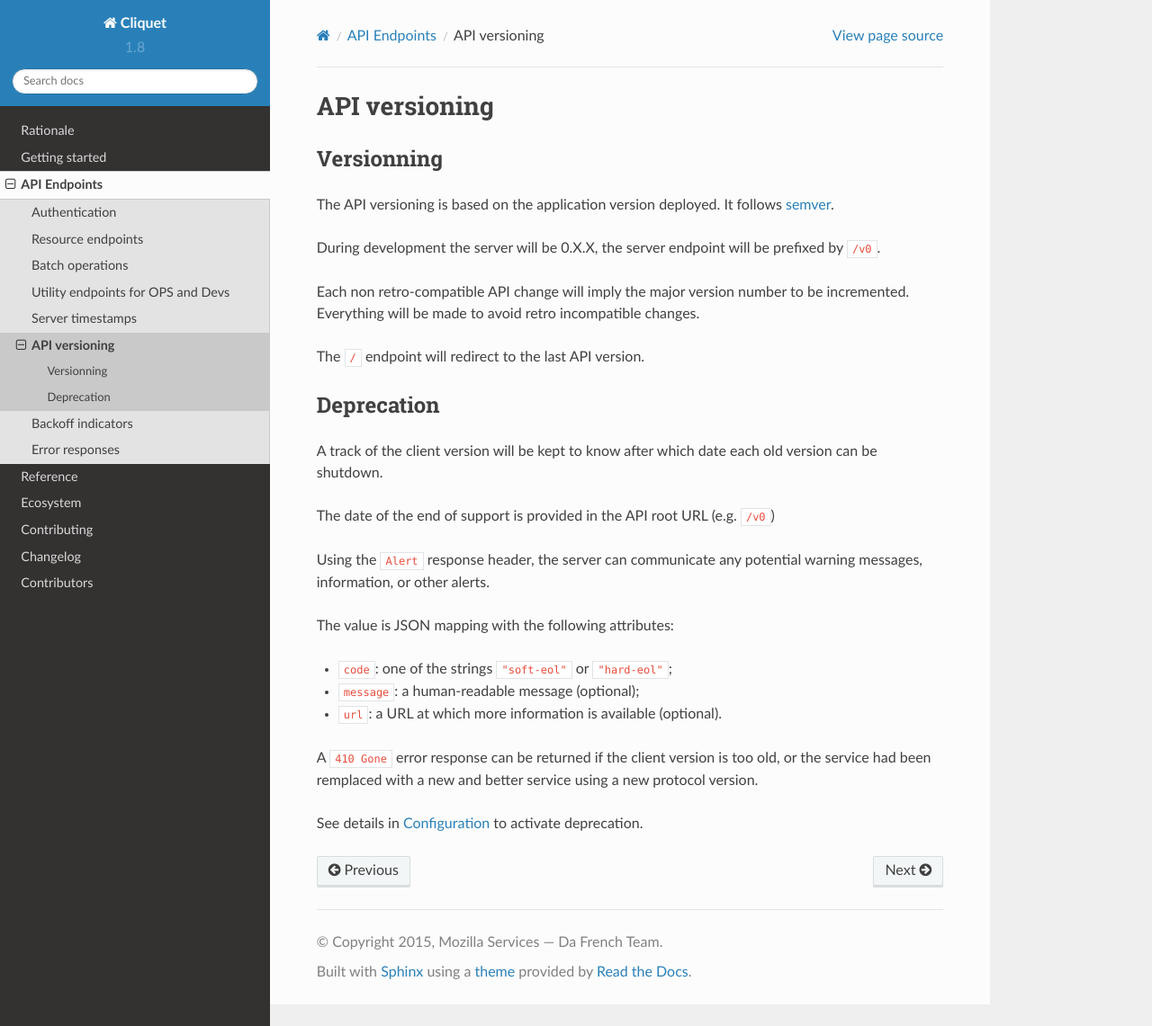
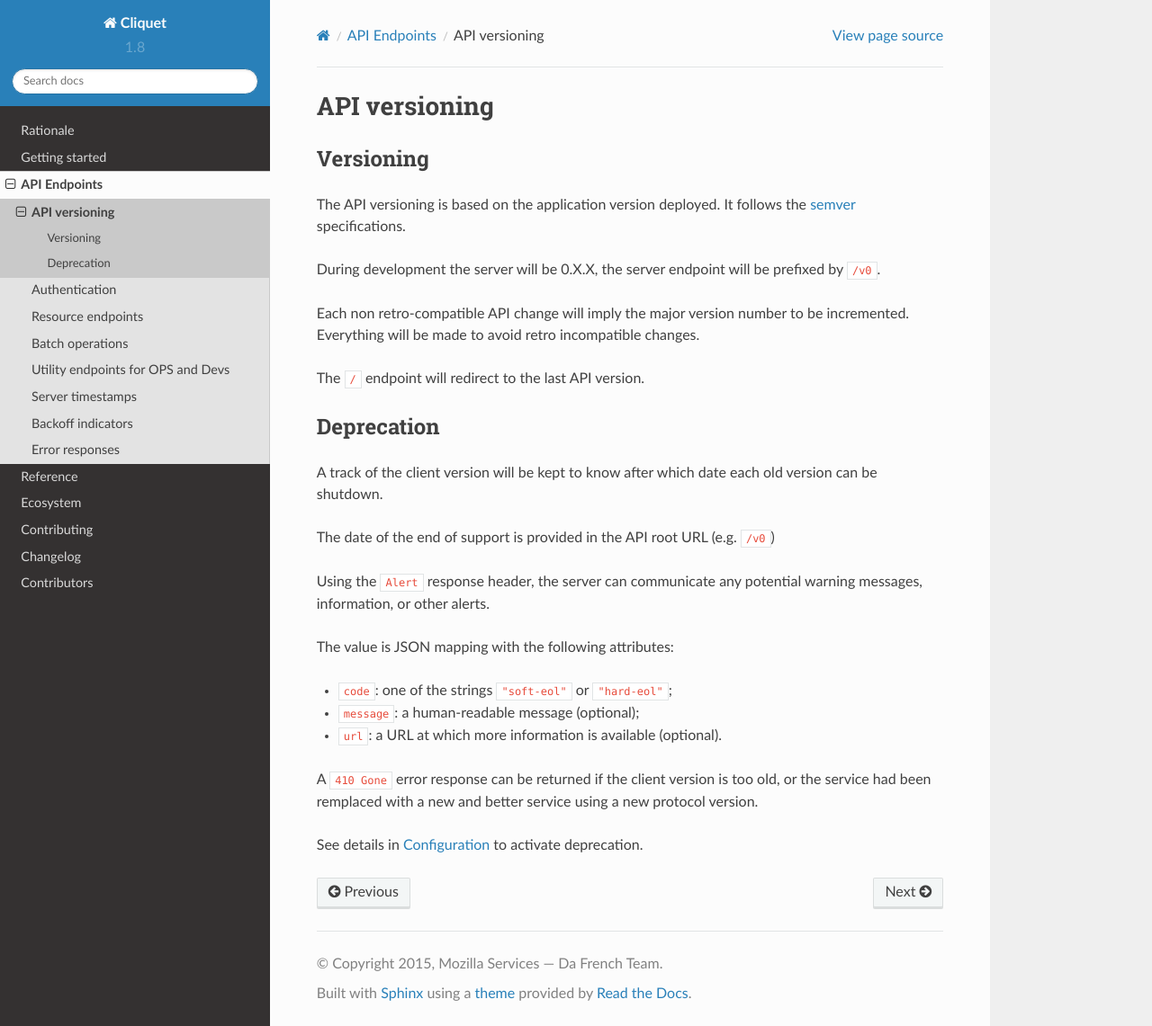
Before and after one commit to Kinto/kinto, a Sphinx documentation site: the page built from docs/api/versioning.rst, in a window 1280 px wide and 1141 px high. Shown: the whole window at 90% size. Built offline with Sphinx 7.4.7 and the Read the Docs theme 2.0.0, drawn with Linux system fonts in a browser that asks for light colours.

Commit message:
Explain API versioning before listing the API resources
This way, I hope users & contributors will understand more easily
that the endpoint / is reachable at the address http://host:port/vX/

```diff
--- a/docs/api/index.rst
+++ b/docs/api/index.rst
@@ -4,11 +4,11 @@ API Endpoints
 #############
 
 .. toctree::
+   versioning
    authentication
    resource
    batch
    utilities
    timestamps
-   versionning
    backoff
    errors
--- a/docs/api/versionning.rst
+++ b/docs/api/versioning.rst
@@ -4,10 +4,10 @@
 API versioning
 ##############
 
-Versionning
-===========
+Versioning
+==========
 
-The API versioning is based on the application version deployed. It follows `semver <http://semver.org/>`_.
+The API versioning is based on the application version deployed. It follows the `semver <http://semver.org/>`_ specifications.
 
 During development the server will be 0.X.X, the server endpoint will be prefixed by ``/v0``.
 
```
